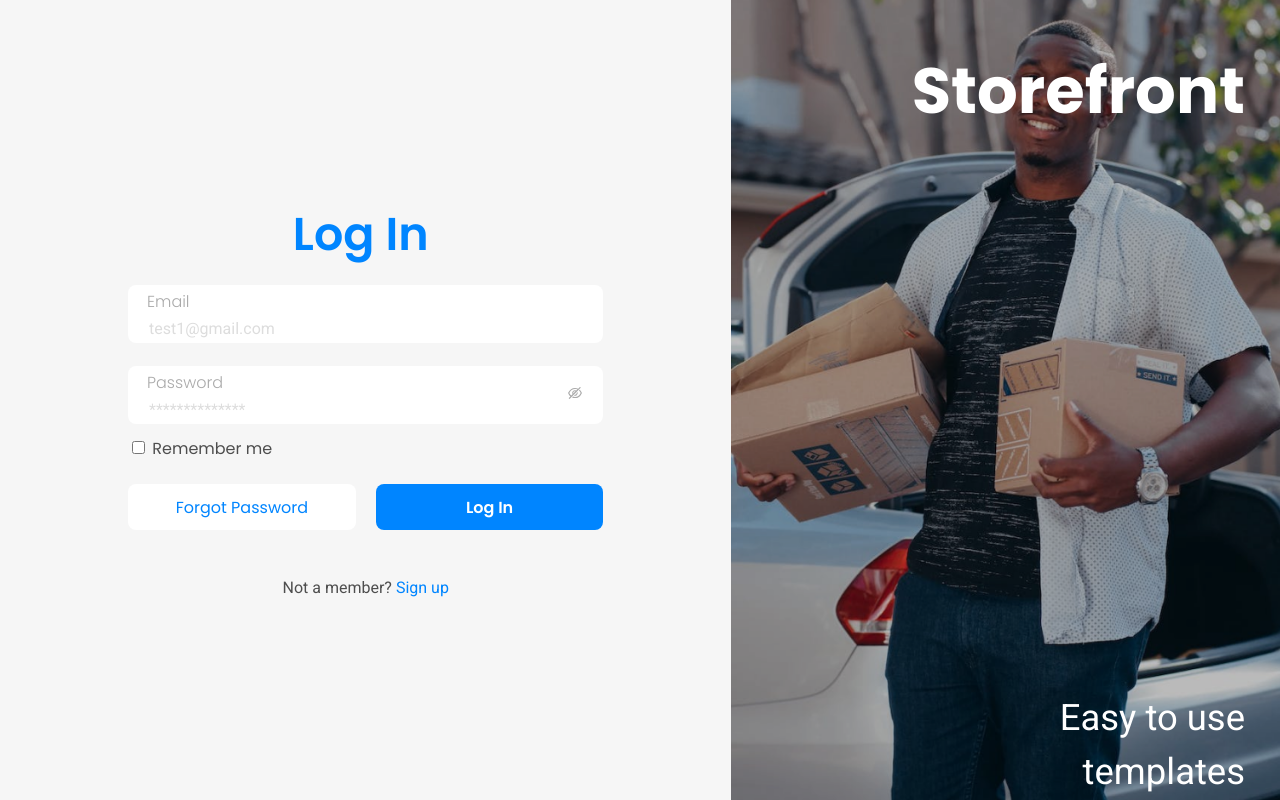
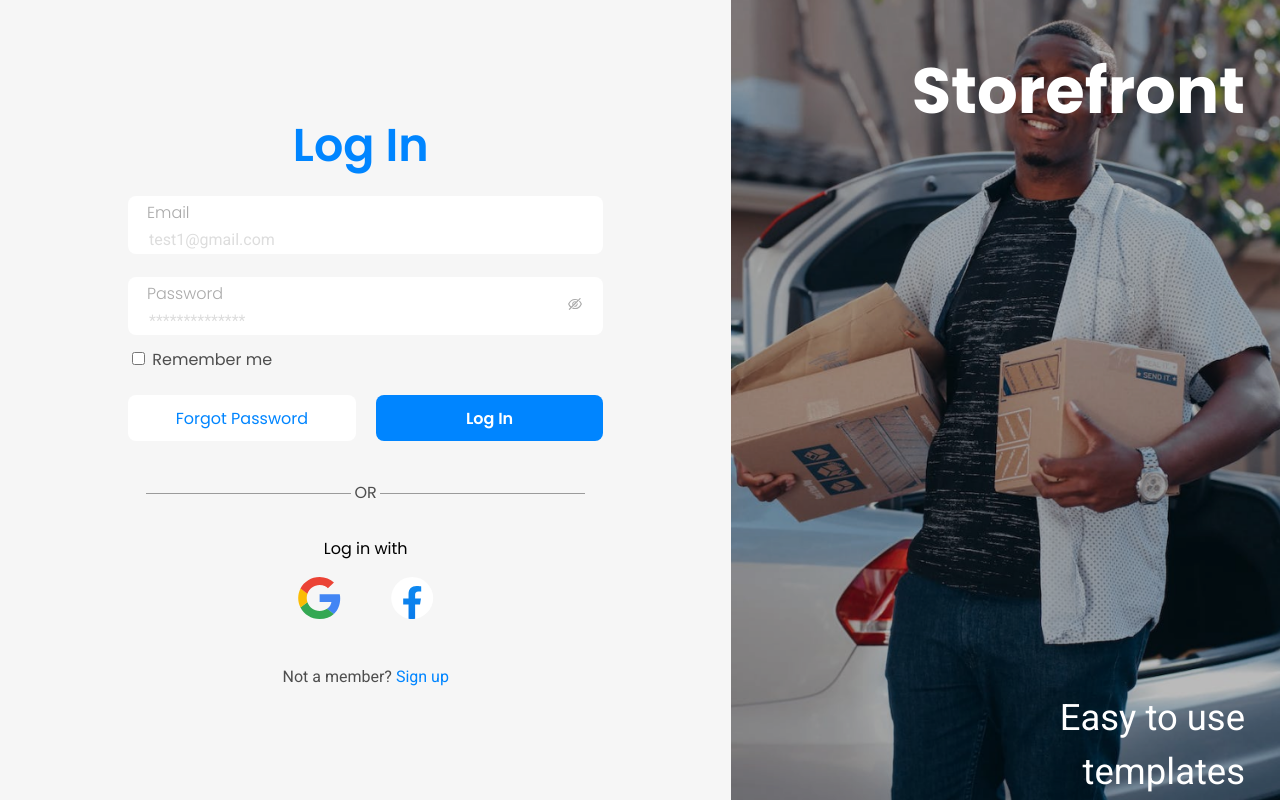
Before and after one commit to amt-augustineopokukesse/my-storefront-frontend, a React (Vite) app: page /login in a window 1280 px wide. Built offline with nearby package versions, Linux system fonts and the light colour scheme.

Commit message:
Add social media buttons

```diff
--- a/src/Pages/authenticationPages/Login.tsx
+++ b/src/Pages/authenticationPages/Login.tsx
@@ -8,6 +8,8 @@
 import { validateEmail, handleEmailCheck } from '../../components/authComponents/AuthUtils';
 import Password from '../../components/authComponents/Password';
 import { userLogin } from '../../Redux/AuthSlice';
+import facebookButton from '../../assets/svg/fb.svg';
+import googleButton from '../../assets/svg/google.svg';
 
 const Login: React.FC = () => {
 
@@ -79,6 +81,16 @@
             </div>
           </div>
         </form>
+        <div className='or'>
+          <span className='text'>OR</span>
+
+        </div>
+        <p className='sm-text'>Log in with</p>
+        <div className='sm-buttons'>
+            <img src={googleButton} alt="google icon" className='sm-icon'/>
+            <img src={facebookButton} alt="facebook icon" className='sm-icon' />
+        </div>
+
         <p className="not-member"> Not a member? <Link to='/signup' className="sign-up-link">Sign up</Link> </p>
       </div>
       <AuthHero />
--- a/src/assets/styles/authenticationStyles/Login.scss
+++ b/src/assets/styles/authenticationStyles/Login.scss
@@ -83,6 +83,58 @@
             }
 
         }
+        .or {
+            display: flex;
+            align-items: center;
+            justify-content: center;
+            //: 16px 0;
+            width: 100%;
+        }
+
+        .text {
+            display: flex;
+            align-items: center;
+            justify-content: center;
+            position: relative;
+            font-size: 1rem;
+            font-weight: 500;
+            font-family: 'Poppins';
+            color: #4E4E4E;;
+            margin-top: 40px;
+            width: 100%;
+
+            &::before,
+            &::after {
+              content: "";
+              display: block;
+              position: absolute;
+              top: 50%;
+              width: 28%;
+              height: 1px;
+              background-color: #9b9b9b;
+            }
+
+            &::before {
+              left: 20%;
+              //margin-left: -20px;
+            }
+
+            &::after {
+              right: 20%;
+              //margin-right: -20px;
+            }
+          }
+          .sm-buttons {
+            display: flex;
+            gap: 50px;
+          }
+
+        .sm-text {
+            font-family: 'Poppins';
+        }
+        .sm-icon {
+            cursor: pointer;
+        }
         .not-member {
             margin-top: 46px;
             font-family: 'Roboto';
```
Also changed, not shown: src/assets/svg/fb.svg (added), src/assets/svg/google.svg (added).
